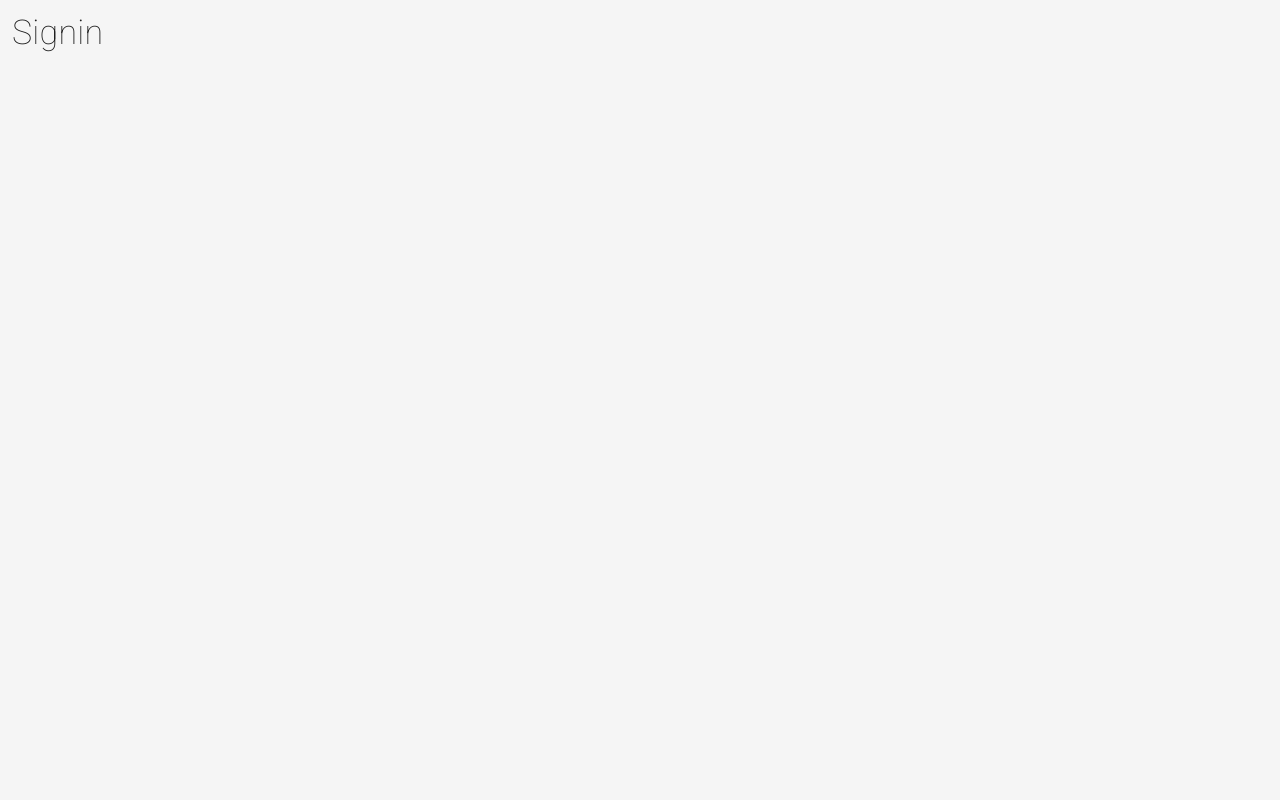
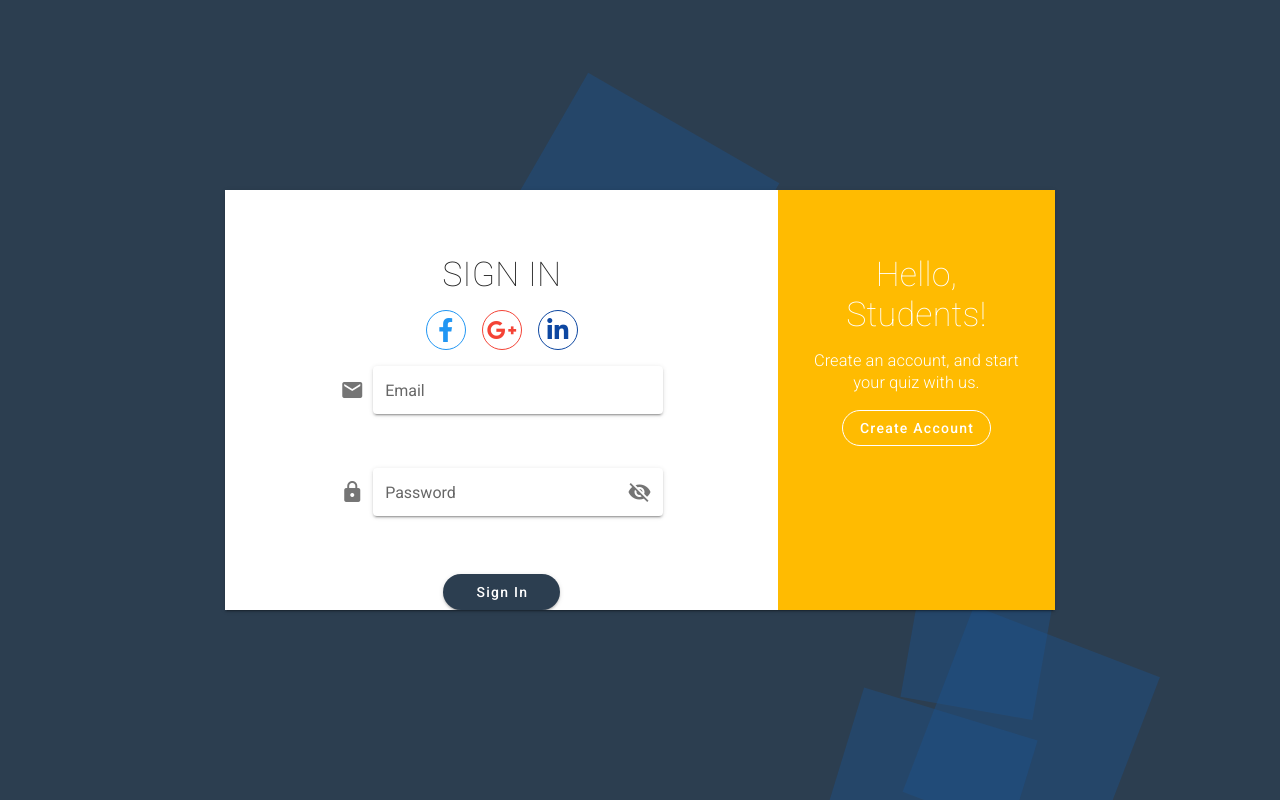
Before and after one commit to uzlash/Quizzer, a Vue app: page /#/signin in a window 1280 px wide. Built offline with nearby package versions, Linux system fonts and the light colour scheme.

Commit message:
sign in page by sadeeque

```diff
--- a/package.json
+++ b/package.json
@@ -8,7 +8,9 @@
     "lint": "vue-cli-service lint"
   },
   "dependencies": {
+    "@fortawesome/fontawesome-free": "^5.15.1",
     "core-js": "^3.6.5",
+    "material-design-icons-iconfont": "^6.1.0",
     "node-sass": "^4.14.1",
     "vue": "^2.6.11",
     "vue-router": "^3.2.0",
--- a/src/plugins/vuetify.js
+++ b/src/plugins/vuetify.js
@@ -1,12 +1,14 @@
+import '@fortawesome/fontawesome-free/css/all.css'
+import "material-design-icons-iconfont/dist/material-design-icons.css"
 import Vue from 'vue';
 import Vuetify from 'vuetify/lib';
 
 Vue.use(Vuetify);
 
 export default new Vuetify({
-    // icons: {
-    //     iconfont: 'md' || 'fa'
-    // },
+    icons: {
+         iconfont: 'md' || 'fa'
+     },
     theme: {
         themes: {
             light: {
--- a/src/views/Signin.vue
+++ b/src/views/Signin.vue
@@ -1,11 +1,193 @@
 <template>
-  <v-app class="grey lighten-4">
-    <v-container fluid>
-      <v-row>
-        <v-col cols="12" md="8" sm="8">
-          <span class="text-h4 font-weight-thin">Signin</span>
-        </v-col>
-      </v-row>
-    </v-container>
+  <v-app>
+    <v-main class="grey lighten-4 custom__container custom__bg">
+      <v-container class="fill-height" fluid>
+        <v-row align="center" justify="center">
+          <v-col cols="12" sm="8" md="8">
+            <v-card class tile>
+              <v-window v-model="changeStep">
+                <v-window-item :value="1">
+                  <v-row class="mx-0">
+                    <v-col cols="12" md="8">
+                      <v-card-text class="mt-12">
+                        <h1
+                          class="text-center font-weight-thin text-h4 orange-darken-2"
+                        >
+                          SIGN IN
+                        </h1>
+                        <div class="text-center mt-4">
+                          <v-btn class="mx-2" color="blue" fab small outlined>
+                            <v-icon>fab fa-facebook-f</v-icon>
+                          </v-btn>
+                          <v-btn class="mx-2" color="red" fab small outlined>
+                            <v-icon>fab fa-google-plus-g</v-icon>
+                          </v-btn>
+                          <v-btn
+                            class="mx-2"
+                            color="blue darken-4"
+                            fab
+                            small
+                            outlined
+                          >
+                            <v-icon>fab fa-linkedin-in</v-icon>
+                          </v-btn>
+                        </div>
+                        <v-form @submit.prevent ref="form">
+                          <v-row justify="center">
+                            <v-col cols="8">
+                              <v-text-field
+                                v-model="email"
+                                solo
+                                class="mt-4"
+                                label="Email"
+                                name="Email"
+                                prepend-icon="email"
+                                type="text"
+                                color="#00A368"
+                                :rules="[rules.required, rules.email]"
+                              />
+                            </v-col>
+                            <v-col cols="8">
+                              <v-text-field
+                                v-model="password"
+                                :append-icon="
+                                  showPassword ? 'mdi-eye' : 'mdi-eye-off'
+                                "
+                                :type="showPassword ? 'text' : 'password'"
+                                solo
+                                label="Password"
+                                name="password"
+                                prepend-icon="lock"
+                                color="#00A368"
+                                @click:append="showPassword = !showPassword"
+                                :rules="[rules.required, rules.password]"
+                              />
+                            </v-col>
+                          </v-row>
+                        </v-form>
+                      </v-card-text>
+                      <div class="text-center mt-3">
+                        <v-btn
+                          @click="signIn()"
+                          :loading="signInLoading"
+                          :disabled="signInDisabled"
+                          rounded
+                          class="text-capitalize px-8 white--text"
+                          color="#2C3E50"
+                          >Sign In</v-btn
+                        >
+                      </div>
+                    </v-col>
+                    <v-col cols="12" md="4" class="custom__col">
+                      <v-card-text class="white--text mt-12">
+                        <h2 class="text-center display-1 font-weight-thin mb-4">
+                          Hello, Students!
+                        </h2>
+                        <h3 class="text-center font-weight-light">
+                          Create an account, and start your quiz
+                          with us.
+                        </h3>
+                        <div class="text-center mt-4">
+                          <v-btn
+                            class="text-capitalize"
+                            rounded
+                            outlined
+                            dark
+                            @click="createAccountStep()"
+                            >Create Account</v-btn
+                          >
+                        </div>
+                      </v-card-text>
+                    </v-col>
+                  </v-row>
+                </v-window-item>
+                <v-window-item :value="2">
+                  <v-row class="fill-height">
+                    <v-col cols="12" md="4" class="custom__col">
+                      <v-card-text class="white--text mt-12">
+                        <h2 class="text-center display-1 font-weight-thin">
+                          Welcome Back!
+                        </h2>
+                        <h3 class="text-center font-weight-light">
+                          Sign in, and continue your research work.
+                        </h3>
+                      </v-card-text>
+                      <div class="text-center">
+                        <v-btn
+                          class="text-capitalize"
+                          rounded
+                          outlined
+                          dark
+                          @click="signInStep"
+                          >Sign In</v-btn
+                        >
+                      </div>
+                    </v-col>
+                    <v-col cols="12" md="8" class="py-0">
+                      <v-card
+                        class="custom__scrollable__div"
+                        height="500"
+                        flat
+                        color="transparent"
+                      >
+                      </v-card>
+                    </v-col>
+                  </v-row>
+                </v-window-item>
+                <v-window-item :value="3">
+                </v-window-item>
+              </v-window>
+            </v-card>
+          </v-col>
+        </v-row>
+      </v-container>
+    </v-main>
   </v-app>
 </template>
+
+<script>
+// import axios from "axios";
+export default {
+  components: {
+
+  },
+  data: () => ({
+    rules: {
+      required: (v) => !!v || "Field is required",
+      counter: (v) => (v && v.length >= 3) || "Minimum length is 3 characters",
+      email: (value) => {
+        const pattern = /^(([^<>()[\]\\.,;:\s@"]+(\.[^<>()[\]\\.,;:\s@"]+)*)|(".+"))@((\[[0-9]{1,3}\.[0-9]{1,3}\.[0-9]{1,3}\.[0-9]{1,3}])|(([a-zA-Z\-0-9]+\.)+[a-zA-Z]{2,}))$/;
+        return pattern.test(value) || "Invalid e-mail.";
+      },
+      password: (value) =>
+        (value && value.length >= 6) || "Minimum length is 6 characters",
+    },
+  }),
+  methods: {
+    signIn() {
+      const signInData = {
+        username: this.email,
+        password: this.password,
+      };
+      if (this.$refs.form.validate()) {
+        this.$store.dispatch("SIGN_IN", signInData);
+      }
+    }
+  }
+}
+</script>
+
+<style>
+.custom__bg {
+  background-image: url("../assets/background.svg");
+  background-size: cover;
+  background-attachment: fixed;
+}
+.custom__col {
+  background-color: #ffbb01;
+}
+.custom__scrollable__div {
+  overflow-x: hidden;
+  overflow-y: auto;
+}
+</style>
```
Also changed, not shown: src/assets/background.svg (added), 1 other file (tests, documents, lock files or other folders).
